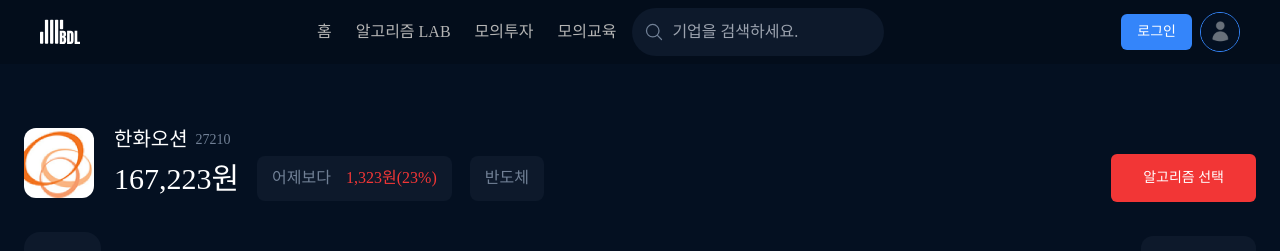
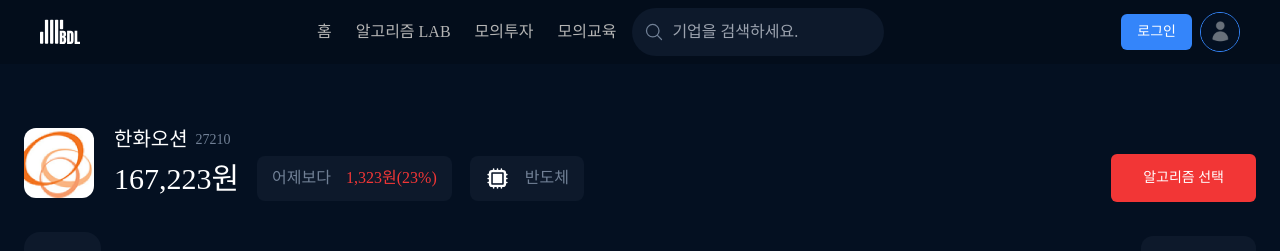
Before and after one commit to dnwnsrb11/BDL-frontend, a React (Vite) app: page /simulated-investment in a window 1280 px wide. Shown: the top 251 px of the page. Built offline with nearby package versions, Linux system fonts and the light colour scheme; a web font is replaced by a local one.

Commit message:
feat: 모의 투자 페이지에 icon 출력

```diff
--- a/src/components/mock-investment/stock-info/stock-info.tsx
+++ b/src/components/mock-investment/stock-info/stock-info.tsx
@@ -1,8 +1,15 @@
 import TestImage from '@/assets/test/stock-test.png';
 import { Button } from '@/components/ui/button';
+import { CategoryName, getCategoryIcon } from '@/utils/categoryMapping';
 import { formatThousandSeparator } from '@/utils/formatThousandSeparator';
 
-export const StockInfo = () => {
+interface StockInfoProps {
+  category: CategoryName;
+}
+
+export const StockInfo = ({ category }: StockInfoProps) => {
+  const CategoryIcon = getCategoryIcon(category);
+
   return (
     <div className="flex items-center">
       <div className="flex w-full items-start gap-[20px] sm:items-center">
@@ -25,8 +32,11 @@ export const StockInfo = () => {
                   <p className="text-border-color">어제보다</p>
                   <p className="text-btn-red-color">{formatThousandSeparator(1323)}원(23%)</p>
                 </div>
-                <div className="flex gap-[15px] rounded-lg bg-modal-background-color px-[15px] py-[10px]">
-                  <p className="text-border-color">반도체</p>
+                <div className="flex items-center justify-center gap-[15px] rounded-lg bg-modal-background-color px-[15px] py-[10px]">
+                  <div className="min-h-[25px] min-w-[25px]">
+                    <CategoryIcon />
+                  </div>
+                  <p className="text-border-color">{category}</p>
                 </div>
               </div>
             </div>
--- a/src/routes/pages/SimulatedInvestmentPage.tsx
+++ b/src/routes/pages/SimulatedInvestmentPage.tsx
@@ -12,7 +12,7 @@ export const SimulatedInvestmentPage = () => {
     <div className="flex h-full w-full flex-col px-6">
       <div>
         <div>
-          <StockInfo />
+          <StockInfo category="반도체" />
         </div>
         <div className="mb-[16px] mt-[30px] flex items-center justify-between">
           <div className="rounded-2xl bg-modal-background-color px-[24px] py-[20px]">
```
